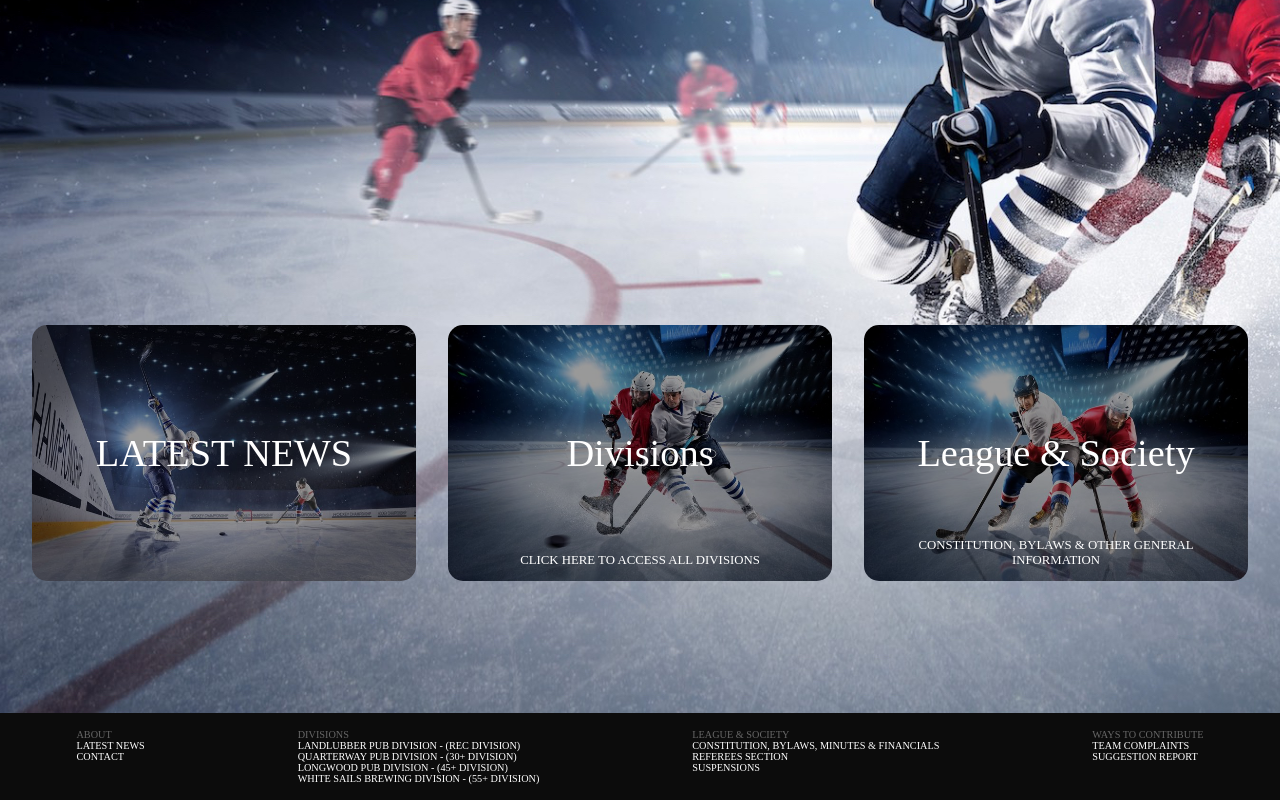
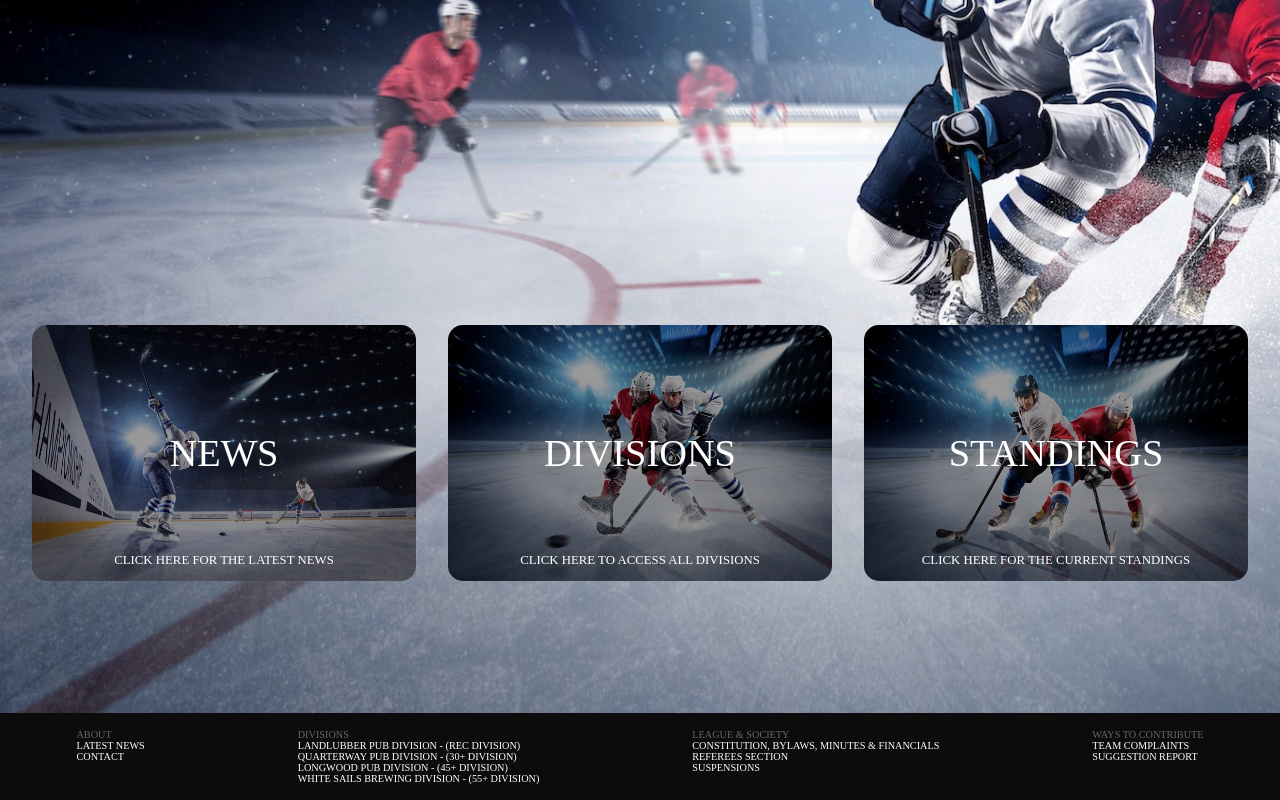
Before and after one commit to T-Pirozzini/Sports-Dashboard, a React (Create React App) app: page / in a window 1280 px wide. Shown: the part 425-1225 px from the top of the page. Built offline with nearby package versions, Linux system fonts and the light colour scheme; no server answers; a web font is replaced by a local one.

Commit message:
Link imageLinks to correct pages

```diff
--- a/src/App.js
+++ b/src/App.js
@@ -4,7 +4,7 @@ import { BrowserRouter, Routes, Route, Navigate } from 'react-router-dom'
 import Home from "./pages/Home"
 import News from './pages/News'
 import Divisions from "./pages/Divisions"
-import Schedule from './pages/Schedule'
+import Standings from './pages/Standings'
 import Report from './pages/Report'
 import Login from './pages/Login';
 import Signup from './pages/Signup';
@@ -31,7 +31,7 @@ function App() {
             <Route path="/" element={<Home />} />
             <Route path="/news" element={<News />} />
             <Route path="/divisions" element={<Divisions />} />
-            <Route path="/schedule" element={<Schedule />} />
+            <Route path="/standings" element={<Standings />} />
             <Route path="/report" element={<Report />} />
             <Route path="/login" element={user ? <Navigate to='/' /> : <Login />} />
             <Route path="/signup" element={<Signup />} />
--- a/src/components/ImageLinks.css
+++ b/src/components/ImageLinks.css
@@ -8,30 +8,30 @@
   justify-content: space-between;
   gap: 2rem;
 }
-.img-container > div {
+.img-container > a > div {
   position: relative;
   transition: all .5s;
   display: flex;
   justify-content: center;
   align-items: center;
 }
-.img-container > div:hover {
+.img-container > a > div:hover {
   filter: brightness(150%);
   cursor: pointer;
   transform: scale(1.05);
 }
-.img-container > div > img {
+.img-container > a > div > img {
   width: 100%;
   border-radius: 15px;
   filter: brightness(60%);
 }
-.img-container > div > div {
+.img-container >a > div > div {
   position: absolute;
   color: white;
   font-size: 3vw;
   text-align: center;
 }
-.img-container > div > p {
+.img-container > a > div > p {
   position: absolute;
   color: white;
   font-size: 1vw;
--- a/src/components/ImageLinks.jsx
+++ b/src/components/ImageLinks.jsx
@@ -1,9 +1,10 @@
 import React from 'react'
+import { Link } from 'react-router-dom'
 
 // images
 import latest_news from "../assets/latest-news.jpeg"
 import divisions from "../assets/divisions.jpeg"
-import league_society from "../assets/league-society.jpeg"
+import standings from "../assets/league-society.jpeg"
 
 // styles
 import './ImageLinks.css'
@@ -15,20 +16,27 @@ export default function ImageLinks() {
       {/* image links */}
       <div className='img-main'>
         <div className="img-container">
+          <Link to="/news">
           <div className="latest-news-div">
             <img src={latest_news} alt="Latest News" className="latest-news-img"/>
-            <div className="img-text">LATEST NEWS</div>
+            <div className="img-text">NEWS</div>
+            <p>CLICK HERE FOR THE LATEST NEWS</p>
           </div>
+          </Link>
+          <Link to="/divisions">
           <div className="divisions-div">
             <img src={divisions} alt="Divisions" className="divisions-img" />
-            <div className="img-text">Divisions</div>
+            <div className="img-text">DIVISIONS</div>
             <p>CLICK HERE TO ACCESS ALL DIVISIONS</p>
           </div>
+          </Link>
+          <Link to="/standings">
           <div className="league-society-div">
-            <img src={league_society} alt="League & Society" className="league-society-img" />
-            <div className="league-society-text">League & Society</div>
-            <p>CONSTITUTION, BYLAWS & OTHER GENERAL INFORMATION</p>
+            <img src={standings} alt="standings" className="standings" />
+            <div className="standings">STANDINGS</div>
+            <p>CLICK HERE FOR THE CURRENT STANDINGS</p>
           </div>
+          </Link>
         </div>
       </div>
     </div>
--- a/src/components/Navbar.jsx
+++ b/src/components/Navbar.jsx
@@ -36,7 +36,7 @@ export default function Navbar() {
         <ul className="navigation">
           <li><Link to="/news">NEWS</Link></li>
           <li><Link to="/divisions">DIVISIONS</Link></li>
-          <li><Link to="/schedule">SCHEDULE</Link></li>
+          <li><Link to="/standings">STANDINGS</Link></li>
           <div className='logo-container'>
             <Link to="/"><img src={hockey_logo} alt="Nanaimo Adult Hockey League" className="hockey-logo" /></Link>
           </div>
--- a/src/pages/Schedule.jsx
+++ b/src/pages/Standings.jsx
@@ -1,6 +1,6 @@
 import React from 'react'
 
-import "./Schedule.css"
+import "./Standings.css"
 
 export default function Schedule() {
   return (
```
Also changed, not shown: src/pages/Standings.css (renamed from src/pages/Schedule.css).
